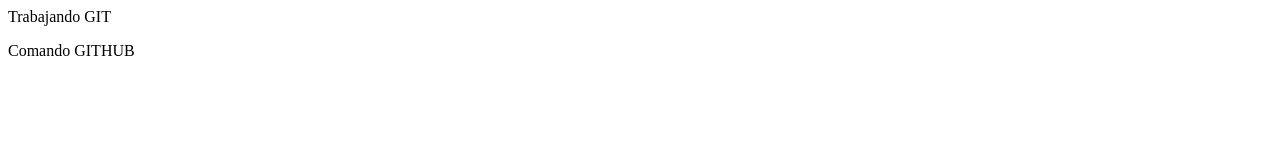
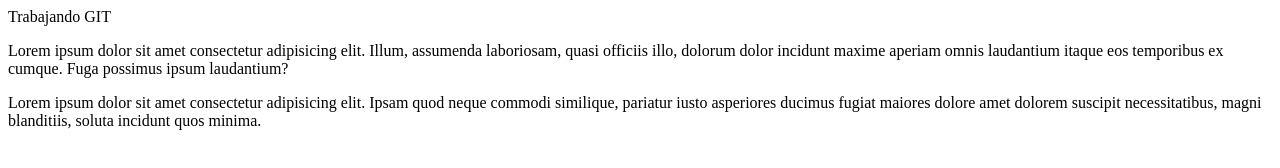
Before and after one commit to antoruizx/RC-GitClass, a plain HTML site: page index.html in a window 1280 px wide. Drawn offline with Linux system fonts and the light colour scheme.

Commit message:
Lorems creados y bodycon margin 0

```diff
--- a/index.html
+++ b/index.html
@@ -1,15 +1,24 @@
 <!DOCTYPE html>
 <html lang="en">
-<head>
-    <meta charset="UTF-8">
-    <meta http-equiv="X-UA-Compatible" content="IE=edge">
-    <meta name="viewport" content="width=device-width, initial-scale=1.0">
+  <head>
+    <meta charset="UTF-8" />
+    <meta http-equiv="X-UA-Compatible" content="IE=edge" />
+    <meta name="viewport" content="width=device-width, initial-scale=1.0" />
     <title>Mi primer repositorio</title>
-</head>
-<body>
+  </head>
+  <body>
     Trabajando GIT
     <p>
-        Comando GITHUB
+      Lorem ipsum dolor sit amet consectetur adipisicing elit. Illum, assumenda
+      laboriosam, quasi officiis illo, dolorum dolor incidunt maxime aperiam
+      omnis laudantium itaque eos temporibus ex cumque. Fuga possimus ipsum
+      laudantium?
     </p>
-</body>
+    <p>
+      Lorem ipsum dolor sit amet consectetur adipisicing elit. Ipsam quod neque
+      commodi similique, pariatur iusto asperiores ducimus fugiat maiores dolore
+      amet dolorem suscipit necessitatibus, magni blanditiis, soluta incidunt
+      quos minima.
+    </p>
+  </body>
 </html>
--- a/style.css
+++ b/style.css
@@ -0,0 +1,3 @@
+body {
+    margin: 0;
+}
```
